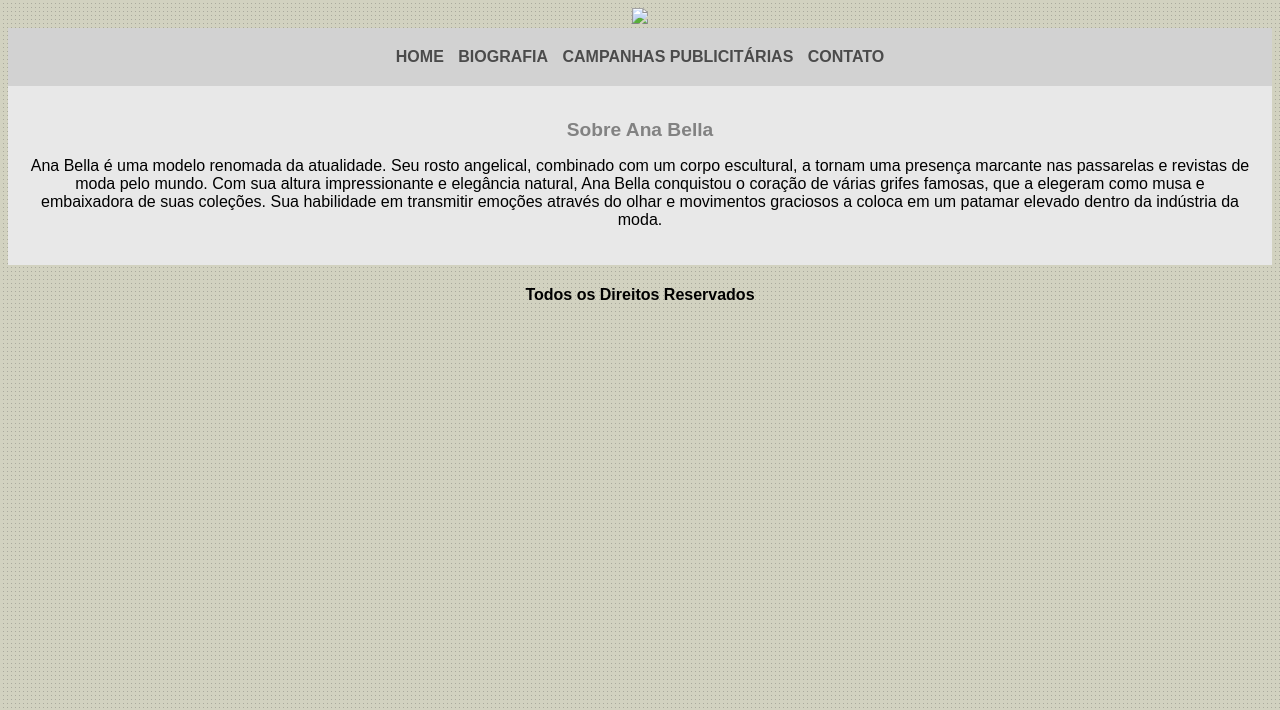
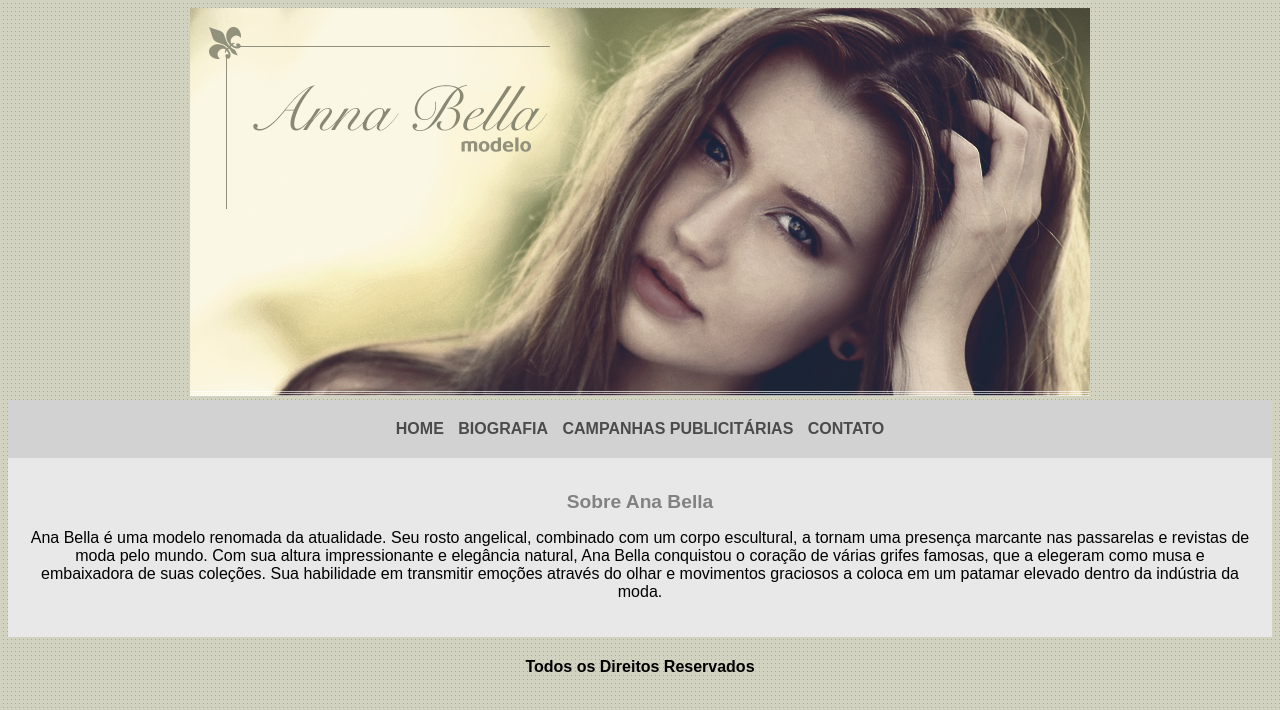
Before and after one commit to Abderson/Ana-Bella, a plain HTML site: page index.html in a window 1280 px wide. Shown: the top 710 px of the page. Drawn offline with Linux system fonts and the light colour scheme; files whose address does not match are found by name.

Commit message:
Update index.html

```diff
--- a/index.html
+++ b/index.html
@@ -11,7 +11,7 @@
 <body>
     <div id="principal">
 
-        <img src="capa.png.png">
+        <img src="imagens/capa.png.png">
 
         <div id="menu">
             <a href="index.html">HOME</a>
```
